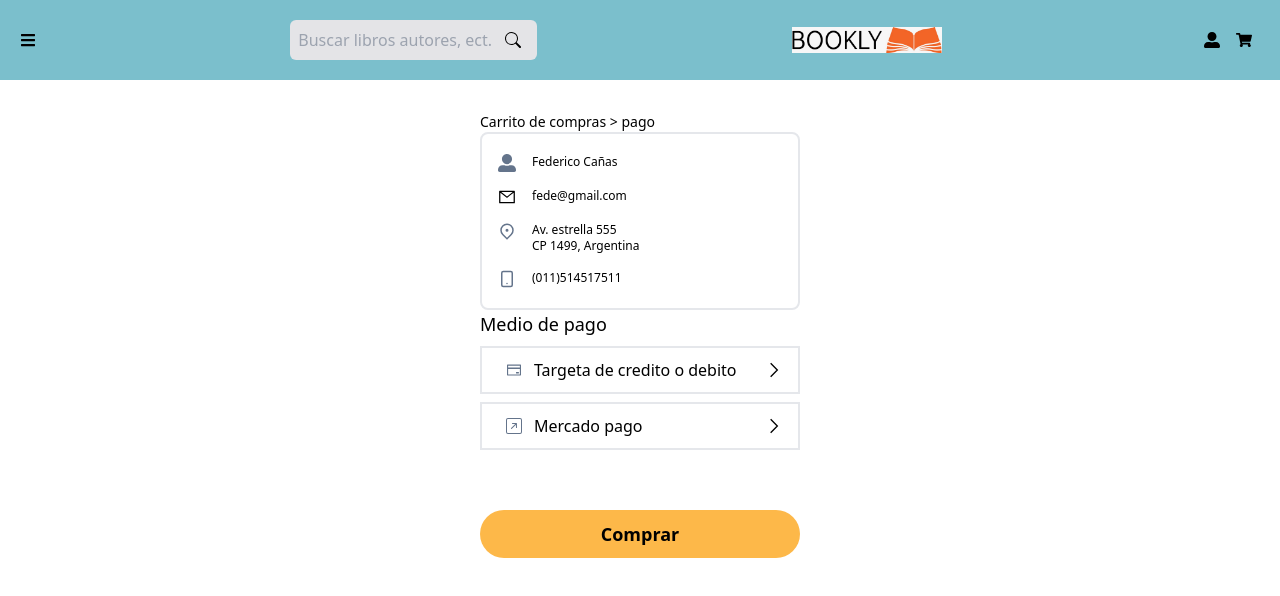
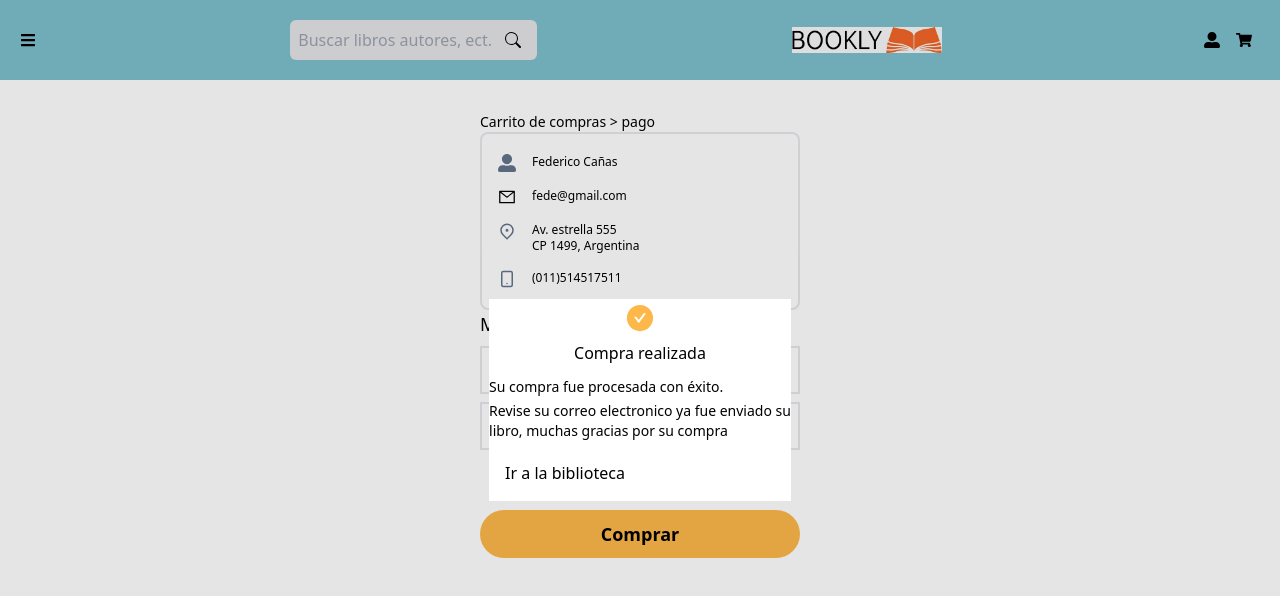
Before and after one commit to No-Country/c9-01-m-csharp-react, a React (Vite) app in the folder frontend/: page /pay in a window 1280 px wide. Both pictures are taken after a click on the button "Comprar". Shown: the top 596 px of the page. Built offline with nearby package versions, Linux system fonts and the light colour scheme.

Commit message:
se hace el pop-up de compra exitosa

```diff
--- a/frontend/src/Components/PayCard.jsx
+++ b/frontend/src/Components/PayCard.jsx
@@ -3,8 +3,10 @@ import { FaUserAlt } from "react-icons/fa";
 import { useForm } from "react-hook-form";
 import { useState } from "react";
 import { AiOutlineCreditCard } from "react-icons/ai";
+import { AiFillCheckCircle } from "react-icons/ai";
 import { BsArrowUpRightSquare } from "react-icons/bs";
 import { GrNext } from "react-icons/gr";
+import { NavLink } from "react-router-dom";
 
 const PayCard = () => {
   const [chance, setChance] = useState(false);
@@ -31,6 +33,14 @@ const PayCard = () => {
 
   const chanceState = () => {
     setChance(true);
+  };
+
+  const showPopUP = () => {
+    modal.showModal();
+  };
+
+  const closeModal = () => {
+    modal.close();
   };
 
   return (
@@ -128,9 +138,49 @@ const PayCard = () => {
           </div>
         )}
 
-        <button className="bg-[#FDB849] text-black w-80 h-12 py-2 rounded-3xl font-semibold text-lg">
+        <button
+          className="bg-[#FDB849] text-black w-80 h-12 py-2 rounded-3xl font-semibold text-lg"
+          onClick={showPopUP}
+        >
           Comprar
         </button>
+        {/*   */}
+
+        <dialog id="modal">
+          <div className="flex flex-col gap-1">
+            <AiFillCheckCircle className=" text-[#FDB849] text-3xl text-center self-center m-1" />
+            <h2 className="self-center text-base font-medium mb-1 pb-1">
+              Compra realizada
+            </h2>
+            <h3 className="text-sm font-light font-medium">
+              Su compra fue procesada con éxito.
+            </h3>
+            <p className="text-sm font-light">
+              Revise su correo electronico ya fue enviado su
+              <br /> libro, muchas gracias por su compra
+            </p>
+            <NavLink
+              to={"/library"}
+              style={({ isActive }) => (isActive ? activeStyle : undefined)}
+            >
+              <button
+                id="closeModal"
+                onClick={closeModal}
+                className="text-right m-4"
+              >
+                Ir a la biblioteca
+              </button>
+            </NavLink>
+          </div>
+        </dialog>
+
+        {/* <button
+              id="closeModal"
+              onClick={closeModal}
+              className="text-right m-4"
+            >
+              Ir a la biblioteca
+            </button> */}
       </div>
     </div>
   );
```
